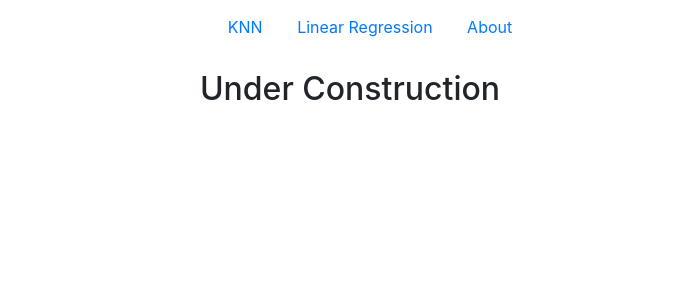
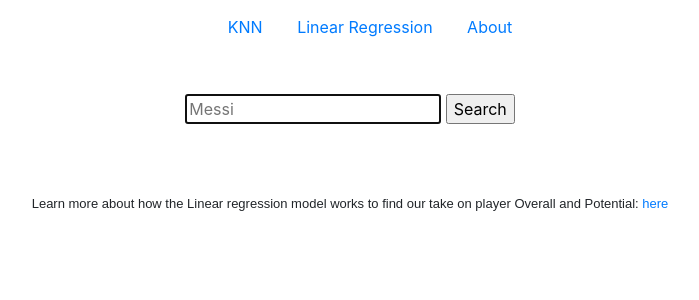
Before and after one commit to adssoccer1/fifaApp0, a Flask app: page /linear-regression in a window 1280 px wide. Shown: the top 300 px of the page, without its empty margins (290-989 px from the left). Run offline with Flask 2, Linux system fonts and the light colour scheme; some libraries are stand-ins or nearby versions.

Commit message:
added linear regression model & other updates

```diff
--- a/application.py
+++ b/application.py
@@ -1,5 +1,6 @@
 from flask import Flask, render_template, request, jsonify
 
+from linearRegression import initLinearRegModelOverall
 
 import pandas as pd
 import numpy as np
@@ -84,8 +85,7 @@ def findPlayerInstance(trainingSet, name):
 
 
 
-
-
+""" Routes below """
 
 @app.route("/")
 def index():
@@ -114,6 +114,7 @@ def index():
 
 	#instance should be -1 if player not found, or the players index
 	#in the dataSet if found.
+	print(dataSet[0])
 	instance = findPlayerInstance(dataSet, player)
 	#print(instance)
 
@@ -148,13 +149,54 @@ def index():
 
 
 	#print(namesNeighbors)
-	print(namesNeighbors)
+	#print(namesNeighbors)
 	return render_template("index.html", words=namesNeighbors, lastUserSearch=exactUserInput)
 
 
 @app.route("/linear-regression")
 def linearRegression():
-	return render_template("linear-regression.html")
+
+	words = request.args.get("q")
+
+	if words is None:
+		return render_template("linear-regression.html")
+
+	exactUserInput = words
+	player = words.lower()
+
+	print(words, " word from lr request ")
+	dataSet = loadDataset("players_20.csv")
+	instance = findPlayerInstance(dataSet, player)
+	print("instance from lr request", instance)
+	if instance == -1:
+		return render_template("linear-regression.html", playerNotFound=True, lastUserSearch=exactUserInput)
+
+
+	results = initLinearRegModelOverall(dataSet, instance)
+	print(results)
+	predictionOverall = results[0] + 5
+	predictionPotential = results[1] + 5
+
+	predictionOverall= str(round(predictionOverall, 2))
+	predictionPotential= str(round(predictionPotential, 2))
+
+
+	print("prediction from lr request ", predictionOverall)
+	print("potentail from lr request ", predictionPotential)
+
+	#get the players row in the dataSet and pass it to the model
+
+	playerStats = {}
+	playerStats['name'] = dataSet[instance][47].strip()
+	playerStats['overall'] = dataSet[instance][48].strip()
+	playerStats['potential'] = dataSet[instance][49].strip()
+	playerStats['club'] = dataSet[instance][50].strip()
+	playerStats['nation'] = dataSet[instance][51].strip()
+	playerStats['age'] = dataSet[instance][52].strip()
+	playerStats['link'] = dataSet[instance][53].strip()
+
+	return render_template("linear-regression.html", predOverall=predictionOverall, predPotential=predictionPotential,
+	playerStats=playerStats, lastUserSearch=exactUserInput )
 
 
 @app.route("/about")
--- a/templates/linear-regression.html
+++ b/templates/linear-regression.html
@@ -1,7 +1,47 @@
 {% extends "layout.html" %}
 
 {% block body %}
-<main>
-    <h2> Under Construction </h2>
-</main>
+    <main>
+        <!-- Search form -->
+        <form id="searchForm" action="/linear-regression" method="GET">
+            <input id="searchInput" autocomplete="off" autofocus name="q" placeholder="Messi" type="text" maxlength="25">
+            <input type="submit" value="Search">
+        </form>
+
+    {%if playerNotFound %}
+		<p> Your input did not match a player in our database :/ </p>
+		<p>Try searching by their last name only :) </p>
+    {% endif %}
+
+    {% if playerStats %}
+
+        <div class="players">
+            <div class="player">
+                <p>{{ playerStats.name}}</p>
+                <p class="playerInfo">Fifa's Overall: {{ playerStats.overall }} &nbsp &nbsp Fifa's Pot: {{ playerStats.potential }} &nbsp &nbsp Age: {{playerStats.age}}</p>
+                <p class="playerInfo">Club: {{playerStats.club }} &nbsp &nbsp Nationality: {{ playerStats.nation}}</p>
+                <p> Our Overall: {{ predOverall}} &nbsp &nbsp Our Potential: {{predPotential}} </p>
+            </div>
+        </div>
+
+    {% endif %}
+    </main>
+
+    {% if playerStats %}
+	<footer class="info">
+		<p>Learn more about how the Linear regression model works to find our take on {{ playerStats.name }}'s Overall and Potential: <a href="#">here </a></p>
+    </footer>
+    {% else %}
+    <footer class="info">
+		<p>Learn more about how the Linear regression model works to find our take on player Overall and Potential: <a href="#">here </a></p>
+    </footer>
+    {% endif %}
+
+    <!-- change the placeholder to the user's last search -->
+	{% if lastUserSearch|length %}
+        <script>
+            const textInputBox = document.querySelector("#searchInput");
+            textInputBox.placeholder = "{{ lastUserSearch }}";
+        </script>
+    {% endif %}
 {% endblock %}
```
Also changed, not shown: linear-regression.py (added, +7 -0 lines), linearRegression.py (added, +45 -0 lines), templates/index.html (+8 -2 lines).
